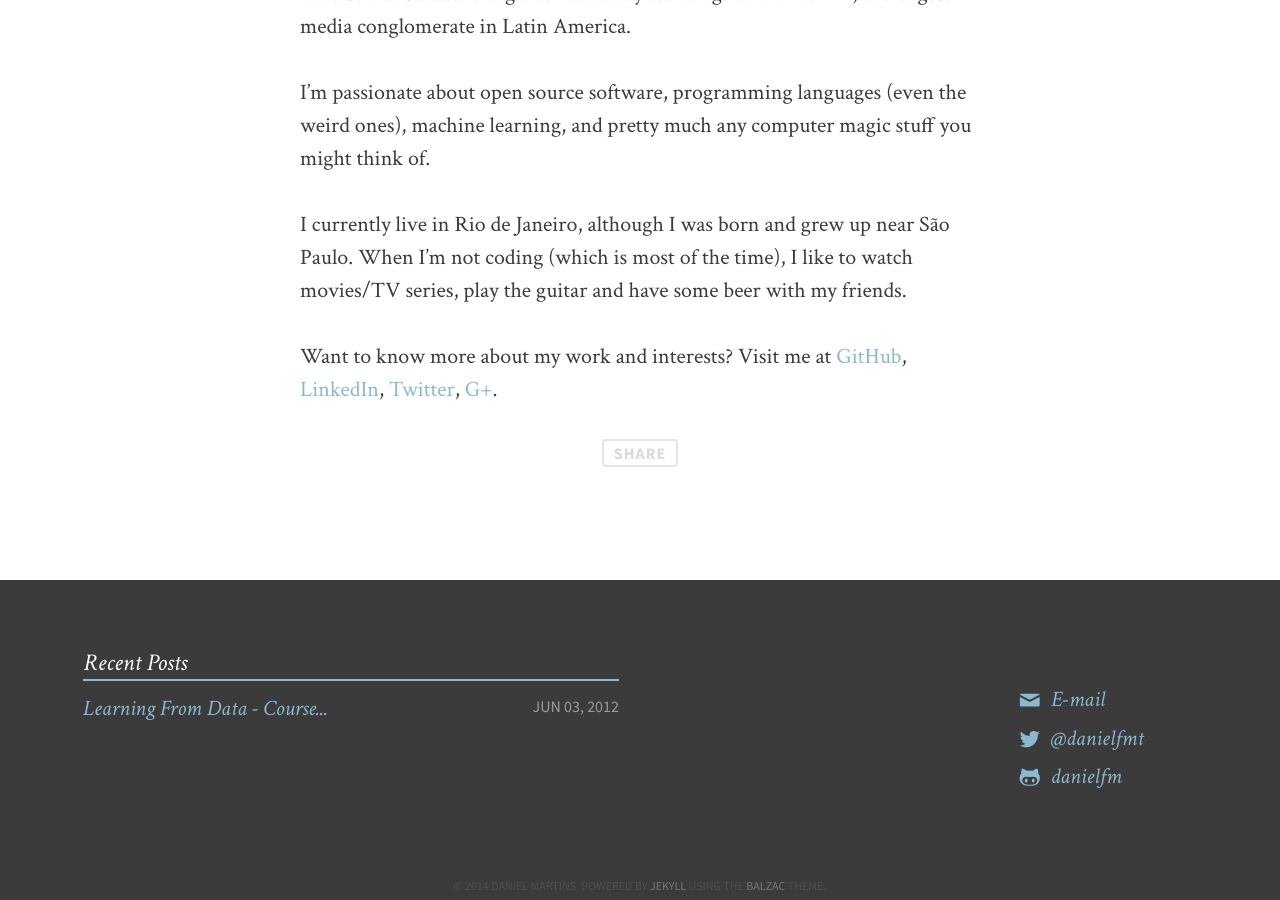
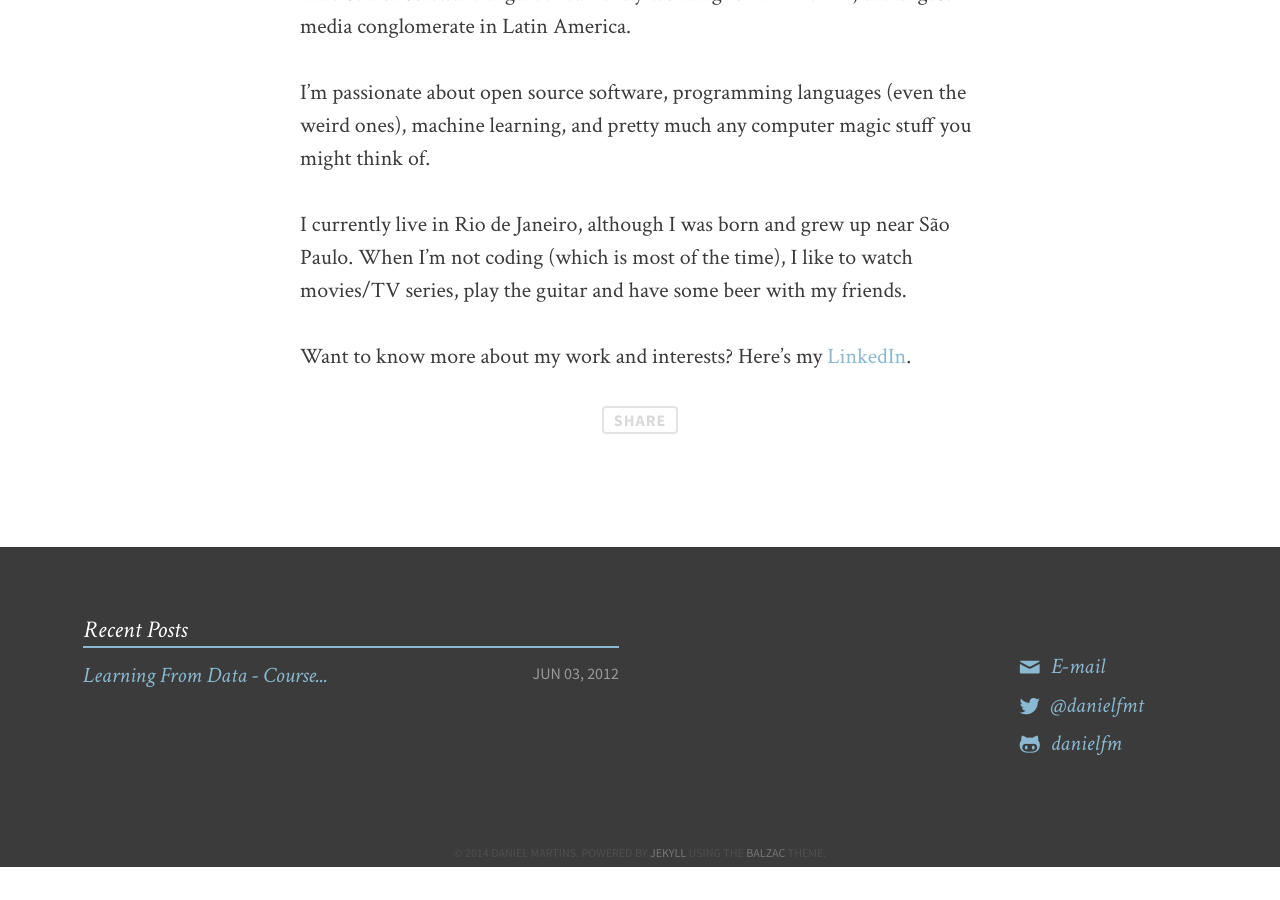
Before and after one commit to danielfm/danielfm.github.io, a Jekyll site: the page built from about.md, in a window 1280 px wide and 900 px high, scrolled down 863 px. Built offline with Jekyll 4.4.1, drawn with Linux system fonts in a browser that asks for light colours; comment, search, counter and statistics services are not loaded; after the commit the page ends 1730 px from its top, so only the background shows below that.

Commit message:
Removed some redundant links.

```diff
--- a/about.md
+++ b/about.md
@@ -19,8 +19,5 @@ I currently live in Rio de Janeiro, although I was born and grew up near São
 Paulo. When I'm not coding (which is most of the time), I like to
 watch movies/TV series, play the guitar and have some beer with my friends.
 
-Want to know more about my work and interests? Visit me at
-[GitHub](http://github.com/danielfm),
-[LinkedIn](http://linkedin.com/in/danielfmartins),
-[Twitter](http://twitter.com/danielfmt),
-[G+](https://plus.google.com/109108662496973028846).
+Want to know more about my work and interests? Here's my
+[LinkedIn](http://linkedin.com/in/danielfmartins).
```
